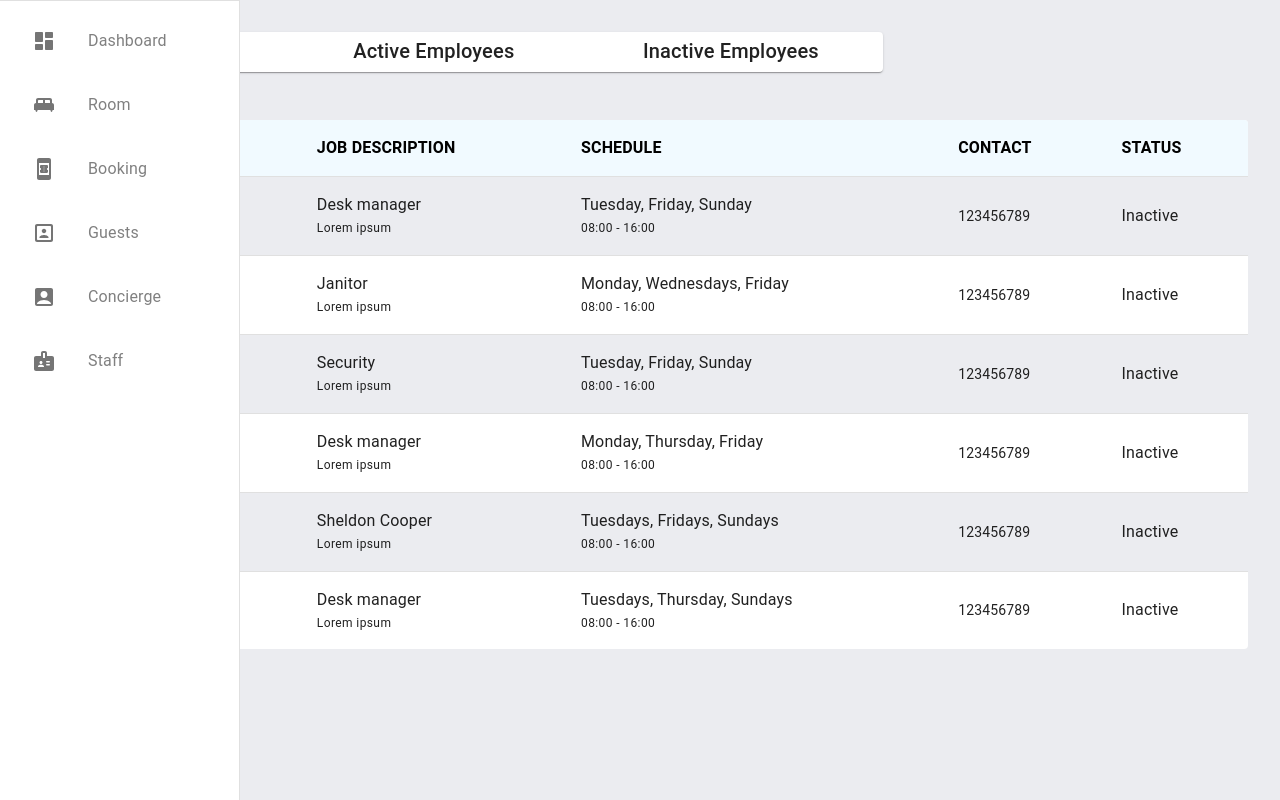
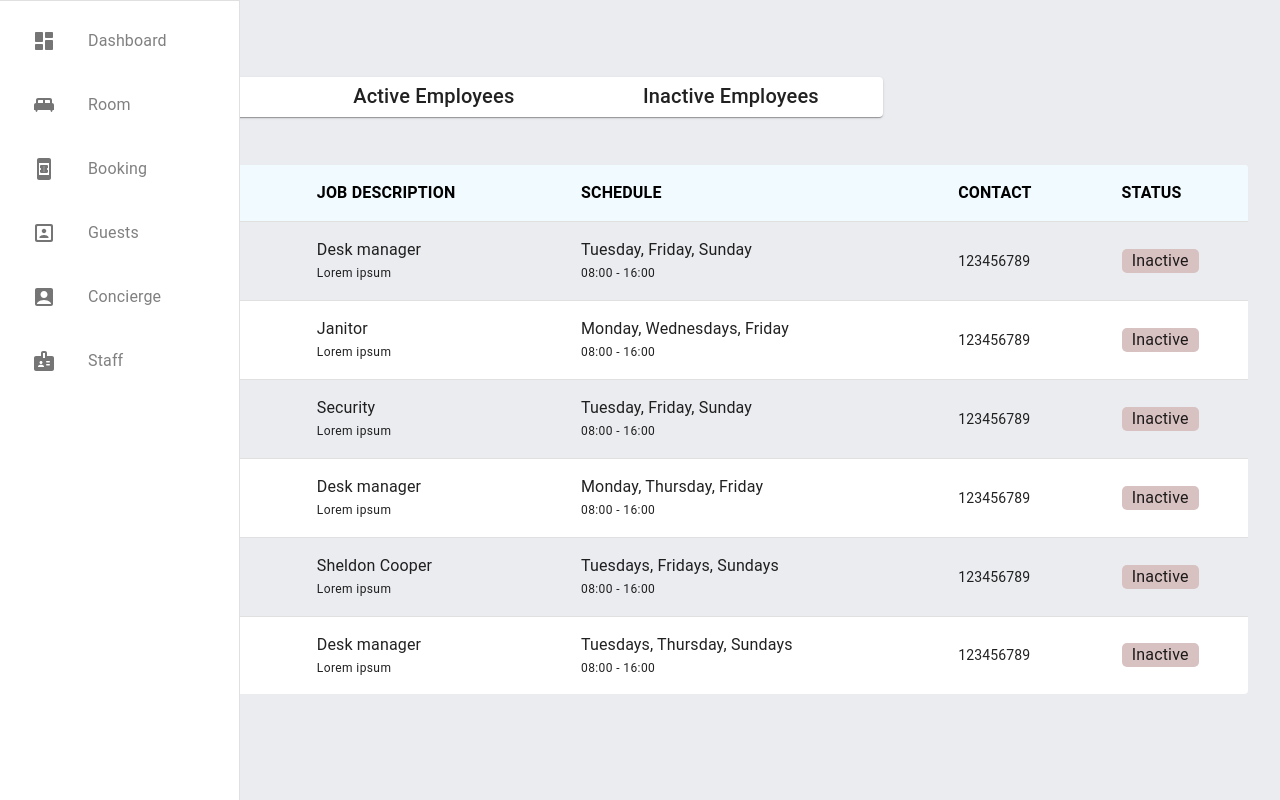
Before and after one commit to Sena543/hotel-mgt-frontend, a React (Vite) app: page /employees in a window 1280 px wide. Built offline with nearby package versions, Linux system fonts and the light colour scheme.

Commit message:
almost done with staff page

```diff
--- a/src/pages/Staff/Staff.tsx
+++ b/src/pages/Staff/Staff.tsx
@@ -1,5 +1,6 @@
 import { Paper, Typography, TableContainer, Table, TableHead, TableRow, TableBody, TableCell } from "@mui/material";
 import { useState } from "react";
+import "./staff.css";
 import { StyledTableCell, StyledTableRow } from "../../components/Table/TableComp";
 import { employeeData } from "../../services/employee-data";
 
@@ -33,6 +34,11 @@
 
 	return (
 		<div>
+			<div className="staff-list-div">
+				<Typography style={{}} fontSize={30} fontWeight="bold">
+					Hotel Staff
+				</Typography>
+			</div>
 			<Paper className="room-header-paper">
 				{headers &&
 					headers.map(({ name, value }) => (
@@ -60,7 +66,7 @@
 									description,
 									schedule,
 									time,
-									status,
+									// status,
 									contact,
 								}: {
 									name: string;
@@ -68,9 +74,13 @@
 									description: string;
 									schedule: string;
 									time: string;
-									status: string;
+									// status: string;
 									contact: string;
-								}) => (
+								}) => {
+									const status = schedule
+										.split(", ")
+										.includes(new Date().toLocaleDateString("en-us", { weekday: "long" }));
+									return (
 										<StyledTableRow hover key={`${name}-${jobTitle}-${contact}`}>
 											<TableCell>{name}</TableCell>
 											<TableCell>
@@ -83,7 +93,10 @@
 											</TableCell>
 											<TableCell>{contact}</TableCell>
 											<TableCell>
-											<Typography className={status.toLocaleLowerCase()}>
+												<Typography
+													className={`generic-status ${status ? "active" : "inactive"}`}
+												>
+													{/* <Typography className={status.toLocaleLowerCase()}> */}
 													{schedule
 														.split(", ")
 														.includes(
@@ -94,7 +107,8 @@
 												</Typography>
 											</TableCell>
 										</StyledTableRow>
-								)
+									);
+								}
 							)}
 					</TableBody>
 				</Table>
--- /dev/null
+++ b/src/pages/Staff/staff.css
@@ -0,0 +1,19 @@
+.generic-status {
+	display: grid;
+	place-items: center;
+	width: 70%;
+	border-radius: 5px;
+}
+
+.active {
+	background-color: rgba(190, 223, 213, 255);
+}
+.inactive {
+	background-color: rgba(216, 193, 193, 255);
+}
+
+.staff-list-div {
+	display: flex;
+	position: relative;
+	top: -2em;
+}
```
Lines whose indentation alone changed are shown as unchanged.
